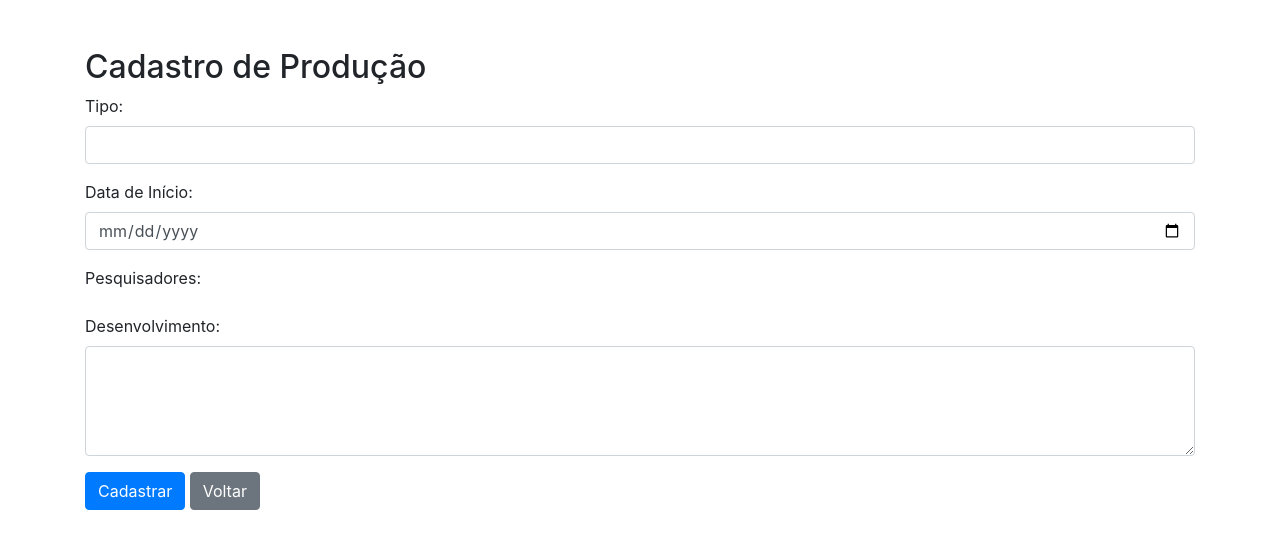
After one commit to JonathanManfro/Laboratorio-de-Software, a Django app: page /cadastrar_producao/ in a window 1280 px wide. The commit adds this page. Shown: the top 549 px of the page. Run offline with Django 5.2, Linux system fonts and the light colour scheme; data that the repository does not hold is empty; some libraries are stand-ins or nearby versions.

Commit message:
finalização sprint 1

```diff
--- /dev/null
+++ b/projeto/projetolab/templates/cadastro_producao.html
@@ -0,0 +1,46 @@
+<!DOCTYPE html>
+<html lang="en">
+<head>
+    <meta charset="UTF-8">
+    <meta name="viewport" content="width=device-width, initial-scale=1.0">
+    <title>Cadastro de Produção</title>
+    <link rel="stylesheet" href="https://maxcdn.bootstrapcdn.com/bootstrap/4.5.2/css/bootstrap.min.css">
+</head>
+<body>
+    <div class="container mt-5">
+        <h2>Cadastro de Produção</h2>
+        <form id="cadastroForm" method="post">
+            {% csrf_token %}
+            <div class="form-group">
+                <label for="tipo">Tipo:</label>
+                <input type="text" class="form-control" id="tipo" name="tipo" required>
+            </div>
+            <div class="form-group">
+                <label for="data_inicio">Data de Início:</label>
+                <input type="date" class="form-control" id="data_inicio" name="data_inicio" required>
+            </div>
+            <div class="form-group">
+                <label for="autores">Pesquisadores:</label>
+                {% for pesquisador in pesquisadores %}
+                    <div class="form-check">
+                        <input type="checkbox" class="form-check-input" id="autor_{{ pesquisador.id }}" name="autores" value="{{ pesquisador.id }}">
+                        <label class="form-check-label" for="autor_{{ pesquisador.id }}">{{ pesquisador.usuario_fk.nome }}</label>
+                    </div>
+                {% endfor %}
+            </div>
+            <div class="form-group">
+                <label for="desenvolvimento">Desenvolvimento:</label>
+                <textarea class="form-control" id="desenvolvimento" name="desenvolvimento" rows="4" required></textarea>
+            </div>
+            <button type="button" class="btn btn-primary" id="btnCadastrar">Cadastrar</button>
+            <a href="/" class="btn btn-secondary">Voltar</a>
+        </form>
+    </div>
+
+    <script>
+        document.getElementById("btnCadastrar").addEventListener("click", function() {
+            document.getElementById("cadastroForm").submit();
+        });
+    </script>
+</body>
+</html>
--- a/projeto/projetolab/urls.py
+++ b/projeto/projetolab/urls.py
@@ -6,5 +6,7 @@ urlpatterns = [
     path('cadastrar_usuario/', views.cadastro_usuario, name='cadastrar_usuario'),
     path('login/', views.login_view, name='login_usuario'),
     path('tela_usuario/', views.tela_usuario, name='tela_usuario'),
-    path('cadastrar_projeto/', views.cadastrar_projetos, name='cadastrar_projeto')
+    path('cadastrar_projeto/', views.cadastrar_projetos, name='cadastrar_projeto'),
+    path('visualizar_pesquisadores/', views.visualizar_pesquisadores, name='visualizar_pesquisadores'),
+    path('cadastrar_producao/', views.cadastrar_producao, name='cadastrar_producao'),
 ]
--- a/projeto/projetolab/views.py
+++ b/projeto/projetolab/views.py
@@ -1,6 +1,6 @@
 from django.shortcuts import render, redirect
 from django.http import HttpResponseRedirect
-from .models import Usuario, Projeto
+from .models import Usuario, Projeto, Pesquisador, Producao
 from django.urls import reverse
 from django.http import JsonResponse
 
@@ -19,6 +19,8 @@ def cadastro_usuario(request):
         tipo_usuario = request.POST.get('tipo_usuario')
         usuario = request.POST.get('usuario')
         senha = request.POST.get('senha')
+        lattes = request.POST.get('lattes')
+        projetos = request.POST.get('projetos')
 
         user_obj = Usuario()
 
@@ -30,6 +32,16 @@ def cadastro_usuario(request):
         user_obj.senha = senha
 
         user_obj.save()
+
+        if tipo_usuario == 'Pesquisador':
+            pesquisador_obj = Pesquisador()
+
+            pesquisador_obj.area_de_atuacao = area_de_atuacao
+            pesquisador_obj.lattes = lattes
+            pesquisador_obj.projetos = projetos
+            pesquisador_obj.usuario_fk = user_obj
+
+            pesquisador_obj.save()
 
         return HttpResponseRedirect(reverse('index') + '?success=true')
 
@@ -79,3 +91,27 @@ def cadastrar_projetos(request):
         projeto_obj.save()
 
         return HttpResponseRedirect(reverse('tela_usuario') + '?success=true')
+
+def visualizar_pesquisadores(request):
+    pesquisadores = Pesquisador.objects.select_related('usuario_fk').all()
+    return render(request, 'visualizar_pesquisadores.html', {'pesquisadores': pesquisadores})
+
+def cadastrar_producao(request):
+    if request.method == 'POST':
+        tipo = request.POST.get('tipo')
+        data_inicio = request.POST.get('data_inicio')
+        desenvolvimento = request.POST.get('desenvolvimento')
+        autores_ids = request.POST.getlist('autores')
+
+        producao = Producao.objects.create(
+            tipo=tipo,
+            data_inicio=data_inicio,
+            desenvolvimento=desenvolvimento
+        )
+
+        producao.autores.set(autores_ids)
+
+        return render(request, 'sucesso.html', {'producao': producao})
+
+    pesquisadores = Pesquisador.objects.all()
+    return render(request, 'cadastro_producao.html', {'pesquisadores': pesquisadores})
```
Also changed, not shown: projeto/projetolab/models.py (+7 -34 lines), projeto/projetolab/templates/cadastro_usuarios.html (+24 -2 lines), projeto/projetolab/templates/sucesso.html (added, +16 -0 lines), projeto/projetolab/templates/tela_usuario.html (+7 -0 lines), projeto/projetolab/templates/visualizar_pesquisadores.html (added, +73 -0 lines), projeto/projetolab/migrations/0001_initial.py.
